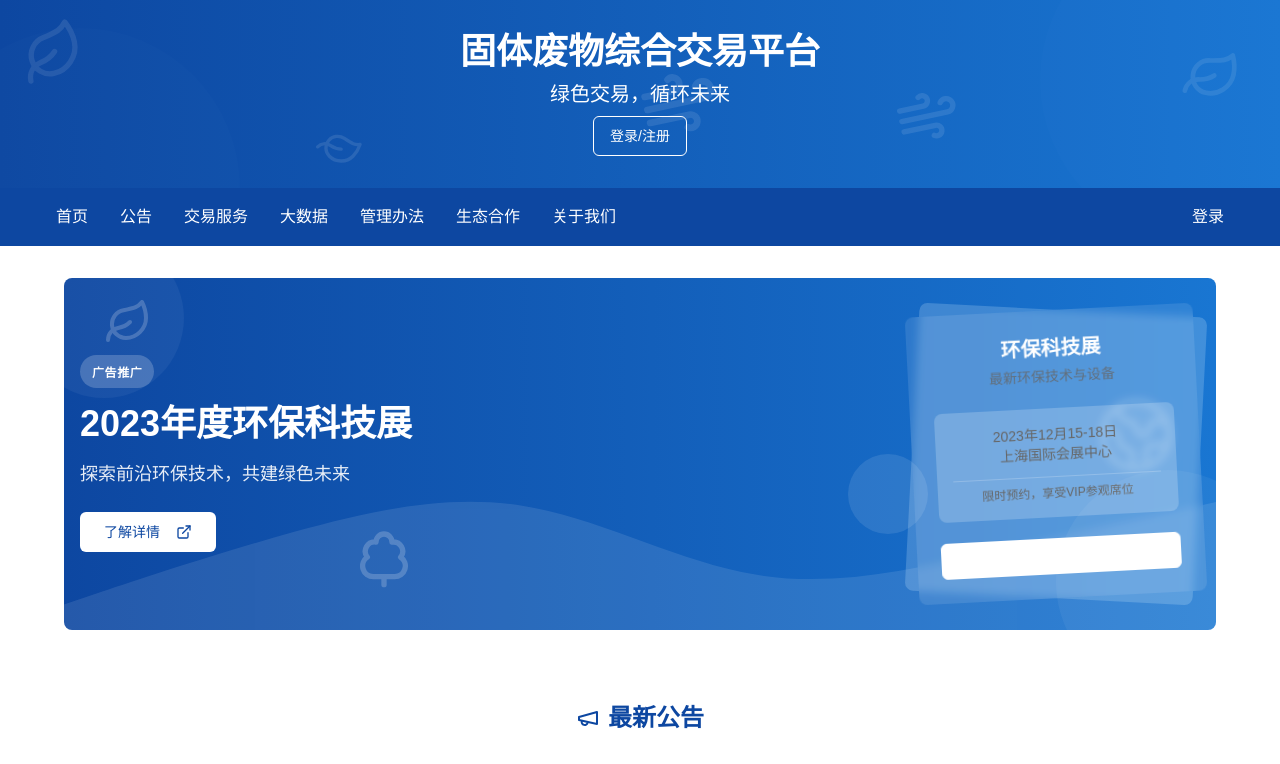
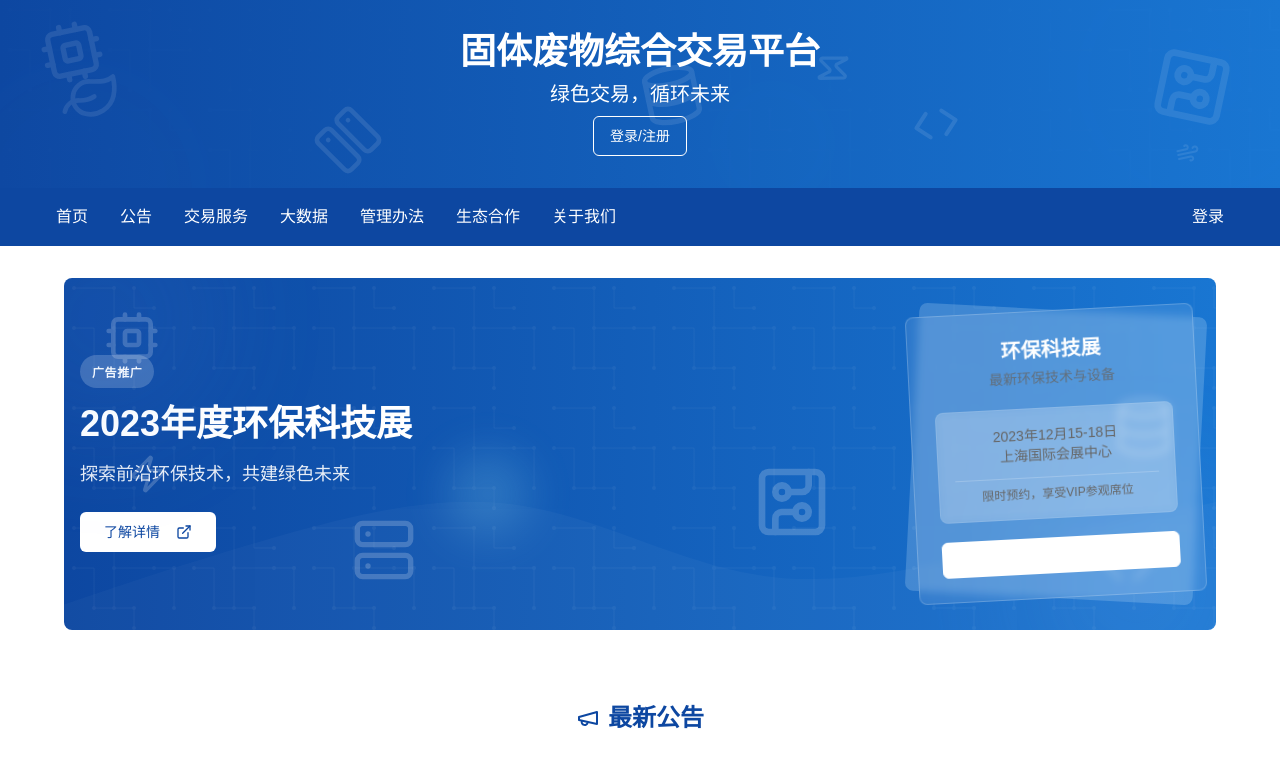
Before and after one commit to gagechen-git/ecoexchangeplatform, a React (Vite) app: page / in a window 1280 px wide. Shown: the top 764 px of the page. Built offline with nearby package versions, Linux system fonts and the light colour scheme.

Commit message:
feat: Add environmental background elements
Adds environmental background elements to the header and advertisement sections for a more visually appealing design.

```diff
--- a/src/components/Header.tsx
+++ b/src/components/Header.tsx
@@ -1,7 +1,7 @@
 
 import React from "react";
 import { Link } from "react-router-dom";
-import { Menu, X, Leaf, Wind } from "lucide-react";
+import { Menu, X, Leaf, Wind, Cpu, CircuitBoard, Server, Database, Code, Zap } from "lucide-react";
 import { Button } from "@/components/ui/button";
 
 const Header = () => {
@@ -13,27 +13,64 @@ const Header = () => {
 
   return (
     <header className="w-full">
-      {/* Top Banner with environmental background elements */}
+      {/* Top Banner with tech-environmental background elements */}
       <div className="eco-gradient py-8 px-4 text-center relative overflow-hidden">
-        {/* Environmental background elements */}
+        {/* Tech-environmental background elements */}
         <div className="absolute top-0 left-0 w-full h-full opacity-10">
-          <div className="absolute top-5 left-5 transform -rotate-12">
-            <Leaf className="w-16 h-16 text-white" />
+          {/* Tech icons */}
+          <div className="absolute top-5 left-10 transform -rotate-12">
+            <Cpu className="w-16 h-16 text-white" />
           </div>
-          <div className="absolute top-1/4 right-10 transform rotate-12">
+          <div className="absolute top-1/4 right-12 transform rotate-12">
+            <CircuitBoard className="w-20 h-20 text-white" />
+          </div>
+          <div className="absolute bottom-5 left-1/4 transform rotate-45">
+            <Server className="w-14 h-14 text-white" />
+          </div>
+          <div className="absolute top-1/3 left-1/2 transform -rotate-12">
+            <Database className="w-16 h-16 text-white" />
+          </div>
+          <div className="absolute bottom-10 right-1/4 transform -rotate-12">
+            <Code className="w-12 h-12 text-white" />
+          </div>
+          <div className="absolute top-12 right-1/3 transform rotate-45">
+            <Zap className="w-10 h-10 text-white" />
+          </div>
+
+          {/* Environmental elements for balance */}
+          <div className="absolute bottom-16 left-16 transform rotate-12">
             <Leaf className="w-14 h-14 text-white" />
           </div>
-          <div className="absolute bottom-5 left-1/4 transform rotate-45">
-            <Leaf className="w-10 h-10 text-white" />
+          <div className="absolute top-3/4 right-20 transform -rotate-12">
+            <Wind className="w-18 h-18 text-white" />
           </div>
-          <div className="absolute top-1/3 left-1/2 transform -rotate-12">
-            <Wind className="w-20 h-20 text-white" />
+
+          {/* Digital circuit pattern background */}
+          <div className="absolute inset-0 opacity-5">
+            <svg width="100%" height="100%" xmlns="http://www.w3.org/2000/svg">
+              <pattern id="circuit-pattern" width="100" height="100" patternUnits="userSpaceOnUse">
+                <path d="M10 10L50 10L50 50L90 50" stroke="white" strokeWidth="1" fill="none" />
+                <path d="M10 50L30 50L30 90" stroke="white" strokeWidth="1" fill="none" />
+                <path d="M50 50L50 90" stroke="white" strokeWidth="1" fill="none" />
+                <path d="M70 10L70 30L90 30" stroke="white" strokeWidth="1" fill="none" />
+                <circle cx="10" cy="10" r="2" fill="white" />
+                <circle cx="50" cy="10" r="2" fill="white" />
+                <circle cx="10" cy="50" r="2" fill="white" />
+                <circle cx="50" cy="50" r="2" fill="white" />
+                <circle cx="90" cy="50" r="2" fill="white" />
+                <circle cx="70" cy="10" r="2" fill="white" />
+                <circle cx="90" cy="30" r="2" fill="white" />
+                <circle cx="30" cy="90" r="2" fill="white" />
+                <circle cx="50" cy="90" r="2" fill="white" />
+              </pattern>
+              <rect width="100%" height="100%" fill="url(#circuit-pattern)" />
+            </svg>
           </div>
-          <div className="absolute bottom-10 right-1/4 transform -rotate-12">
-            <Wind className="w-16 h-16 text-white" />
-          </div>
-          <div className="hidden md:block absolute -top-20 -right-20 w-80 h-80 rounded-full bg-eco-light opacity-10"></div>
-          <div className="hidden md:block absolute -bottom-40 -left-20 w-80 h-80 rounded-full bg-eco-light opacity-10"></div>
+
+          {/* Glowing orbs and light effects */}
+          <div className="hidden md:block absolute -top-20 -right-20 w-80 h-80 rounded-full bg-blue-400 opacity-10 blur-3xl"></div>
+          <div className="hidden md:block absolute -bottom-40 -left-20 w-80 h-80 rounded-full bg-blue-300 opacity-10 blur-3xl"></div>
+          <div className="hidden md:block absolute top-1/3 right-1/3 w-40 h-40 rounded-full bg-cyan-300 opacity-10 blur-2xl"></div>
         </div>
 
         {/* Content */}
--- a/src/pages/Index.tsx
+++ b/src/pages/Index.tsx
@@ -5,32 +5,75 @@ import FeaturesSection from "@/components/home/FeaturesSection";
 import AnnouncementsSection from "@/components/home/AnnouncementsSection";
 import FriendlyLinksSection from "@/components/home/FriendlyLinksSection";
 import { Button } from "@/components/ui/button";
-import { ArrowRight, ExternalLink, Leaf, Earth, TreeDeciduous } from "lucide-react";
+import { ArrowRight, ExternalLink, Cpu, Database, CircuitBoard, Server, Code, Zap } from "lucide-react";
 
 const Index = () => {
   return (
     <Layout>
       <div className="max-w-6xl mx-auto">
-        {/* Advertisement Banner with environmental background */}
+        {/* Advertisement Banner with tech-inspired background */}
         <section className="py-8 mb-10 bg-gradient-to-r from-eco-dark to-eco-mid rounded-lg overflow-hidden relative">
-          {/* Environmental background elements */}
+          {/* Tech-inspired background elements */}
           <div className="absolute inset-0 pointer-events-none">
-            <div className="absolute top-5 left-10 opacity-20">
-              <Leaf className="w-12 h-12 text-white" />
+            {/* Tech icons */}
+            <div className="absolute top-8 left-10 opacity-20">
+              <Cpu className="w-14 h-14 text-white" />
             </div>
-            <div className="absolute bottom-10 left-1/4 opacity-20">
-              <TreeDeciduous className="w-16 h-16 text-white" />
+            <div className="absolute bottom-12 left-1/4 opacity-20">
+              <Server className="w-16 h-16 text-white" />
             </div>
             <div className="absolute top-1/3 right-10 opacity-20">
-              <Earth className="w-20 h-20 text-white" />
+              <Database className="w-16 h-16 text-white" />
+            </div>
+            <div className="absolute bottom-1/4 right-1/3 opacity-20">
+              <CircuitBoard className="w-20 h-20 text-white" />
+            </div>
+            <div className="absolute top-1/2 left-16 opacity-20">
+              <Zap className="w-10 h-10 text-white" />
+            </div>
+            <div className="absolute bottom-10 right-16 opacity-20">
+              <Code className="w-12 h-12 text-white" />
+            </div>
+
+            {/* Digital circuit pattern background */}
+            <div className="absolute inset-0 opacity-5">
+              <svg width="100%" height="100%" xmlns="http://www.w3.org/2000/svg">
+                <pattern id="circuit-pattern-ad" width="120" height="120" patternUnits="userSpaceOnUse">
+                  <path d="M10 10L50 10L50 50L90 50" stroke="white" strokeWidth="1" fill="none" />
+                  <path d="M10 50L30 50L30 90" stroke="white" strokeWidth="1" fill="none" />
+                  <path d="M50 50L50 90" stroke="white" strokeWidth="1" fill="none" />
+                  <path d="M70 10L70 30L90 30" stroke="white" strokeWidth="1" fill="none" />
+                  <path d="M90 50L110 50L110 90" stroke="white" strokeWidth="1" fill="none" />
+                  <path d="M30 90L70 90L70 110" stroke="white" strokeWidth="1" fill="none" />
+                  <circle cx="10" cy="10" r="2" fill="white" />
+                  <circle cx="50" cy="10" r="2" fill="white" />
+                  <circle cx="10" cy="50" r="2" fill="white" />
+                  <circle cx="50" cy="50" r="2" fill="white" />
+                  <circle cx="90" cy="50" r="2" fill="white" />
+                  <circle cx="110" cy="50" r="2" fill="white" />
+                  <circle cx="70" cy="10" r="2" fill="white" />
+                  <circle cx="90" cy="30" r="2" fill="white" />
+                  <circle cx="30" cy="90" r="2" fill="white" />
+                  <circle cx="50" cy="90" r="2" fill="white" />
+                  <circle cx="70" cy="90" r="2" fill="white" />
+                  <circle cx="110" cy="90" r="2" fill="white" />
+                  <circle cx="70" cy="110" r="2" fill="white" />
+                </pattern>
+                <rect width="100%" height="100%" fill="url(#circuit-pattern-ad)" />
+              </svg>
             </div>
 
             {/* Wave patterns */}
-            <div className="absolute bottom-0 w-full">
-              <svg xmlns="http://www.w3.org/2000/svg" viewBox="0 0 1440 320" className="opacity-10">
+            <div className="absolute bottom-0 w-full opacity-15">
+              <svg xmlns="http://www.w3.org/2000/svg" viewBox="0 0 1440 320" className="opacity-20">
                 <path fill="#ffffff" fillOpacity="1" d="M0,288L48,272C96,256,192,224,288,197.3C384,171,480,149,576,165.3C672,181,768,235,864,250.7C960,267,1056,245,1152,224C1248,203,1344,181,1392,170.7L1440,160L1440,320L1392,320C1344,320,1248,320,1152,320C1056,320,960,320,864,320C768,320,672,320,576,320C480,320,384,320,288,320C192,320,96,320,48,320L0,320Z"></path>
               </svg>
             </div>
+
+            {/* Glowing orbs */}
+            <div className="absolute -top-20 -left-20 w-60 h-60 rounded-full bg-blue-400 opacity-10 blur-3xl"></div>
+            <div className="absolute -bottom-20 -right-10 w-60 h-60 rounded-full bg-blue-300 opacity-10 blur-3xl"></div>
+            <div className="absolute top-1/2 left-1/3 w-20 h-20 rounded-full bg-cyan-200 opacity-20 blur-xl"></div>
           </div>
 
           <div className="container mx-auto px-4">
@@ -49,14 +92,14 @@ const Index = () => {
               <div className="md:w-1/2 flex justify-center md:justify-end">
                 <div className="relative w-72 h-72">
                   <div className="absolute inset-0 bg-eco-light rounded-lg transform rotate-3 opacity-20"></div>
-                  <div className="absolute inset-0 bg-white/10 backdrop-blur-sm rounded-lg transform -rotate-3">
+                  <div className="absolute inset-0 bg-white/10 backdrop-blur-sm rounded-lg transform -rotate-3 border border-white/20">
                     <div className="h-full flex flex-col justify-between p-6">
                       <div className="text-white text-center">
                         <div className="font-bold text-xl mb-1">环保科技展</div>
                         <p className="text-sm opacity-80">最新环保技术与设备</p>
                       </div>
 
-                      <div className="bg-white/20 p-4 rounded-lg">
+                      <div className="bg-white/20 p-4 rounded-lg backdrop-blur-sm border border-white/10">
                         <div className="text-white text-center">
                           <p className="text-sm font-medium">2023年12月15-18日</p>
                           <p className="text-sm">上海国际会展中心</p>
@@ -65,8 +108,8 @@ const Index = () => {
                         </div>
                       </div>
 
-                      <Button variant="outline" size="sm" className="w-full border-white text-white hover:bg-white hover:text-eco-dark">
-                        立即预约
+                      <Button variant="outline" size="sm" className="w-full border-white text-white hover:bg-white hover:text-eco-dark group">
+                        立即预约 <Zap className="ml-1 h-3 w-3 group-hover:scale-110 transition-transform" />
                       </Button>
                     </div>
                   </div>
@@ -74,11 +117,6 @@ const Index = () => {
               </div>
             </div>
           </div>
-
-          {/* Background decorative elements */}
-          <div className="hidden md:block absolute -bottom-16 -right-16 w-56 h-56 rounded-full bg-white opacity-5"></div>
-          <div className="hidden md:block absolute -top-10 -left-10 w-40 h-40 rounded-full bg-white opacity-5"></div>
-          <div className="hidden md:block absolute top-1/2 right-1/4 w-20 h-20 rounded-full bg-white opacity-10"></div>
         </section>
 
         <AnnouncementsSection />
```
